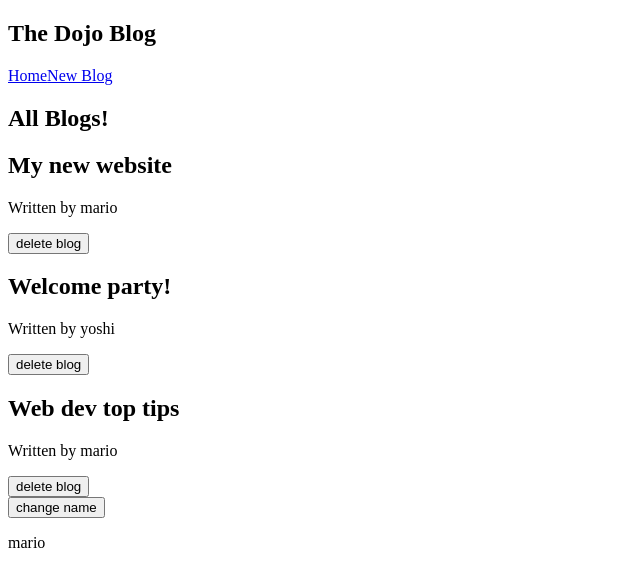
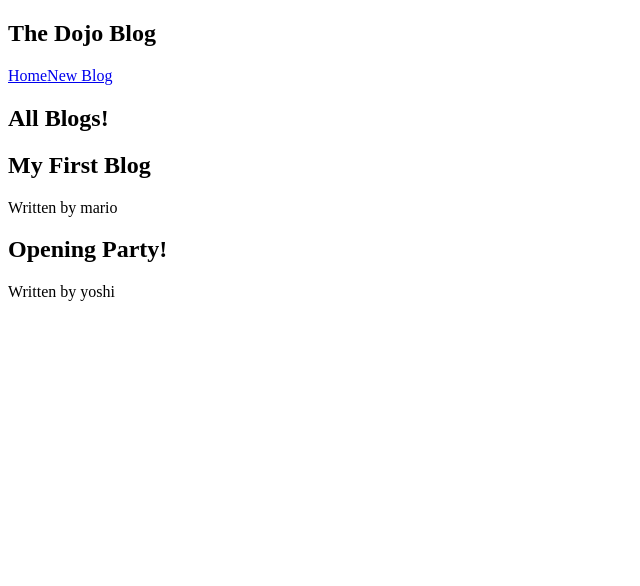
Before and after one commit to Enrige13/dojo-blog, a React (Create React App) app: page / in a window 1280 px wide. Shown: the top 586 px of the page, without its empty margins (0-640 px from the left). Built offline with nearby package versions, Linux system fonts and the light colour scheme; data requests are answered from the project's data file; the HTML template or start-up script is replaced by a standard one.

Commit message:
#17: Fetching Data with useEffect

```diff
--- a/src/BlogList.js
+++ b/src/BlogList.js
@@ -1,4 +1,5 @@
-const BlogList = ({ blogs, title, handleDelete }) => {
+const BlogList = ({ blogs, title, }) => {
+    // handleDelete
     // const blogs = props.blogs
     // const title = props.title
 
@@ -11,7 +12,7 @@
                 <div className="blog-preview" key={blog.id} >
                     <h2>{ blog.title }</h2>
                     <p>Written by { blog.author }</p>
-                    <button onClick={() => handleDelete(blog.id)}>delete blog</button>
+                    {/* <button onClick={() => handleDelete(blog.id)}>delete blog</button> */}
                 </div>
             ))}
         </div>
--- a/src/Home.js
+++ b/src/Home.js
@@ -22,31 +22,35 @@
     // }
 
     // props - const from parent useable in child
-    const [blogs, setBlogs] = useState([
-        { title: 'My new website', body: 'lorem ipsum...', author: 'mario', id: 1 },
-        { title: 'Welcome party!', body: 'lorem ipsum...', author: 'yoshi', id: 2 },
-        { title: 'Web dev top tips', body: 'lorem ipsum...', author: 'mario', id: 3 }
-    ])
+    const [blogs, setBlogs] = useState(null)
 
     const [name, setName] = useState('mario')
 
-    const handleDelete = (id) => {
-        const newBlogs = blogs.filter(blog => blog.id !== id);
-        setBlogs(newBlogs);
-    }
+    // const handleDelete = (id) => {
+    //     const newBlogs = blogs.filter(blog => blog.id !== id);
+    //     setBlogs(newBlogs);
+    // }
 
     useEffect(() => { // runs for every render
         console.log('use effect ran')
-        console.log(name)
-        // console.log(blogs)
-    }, [name]) // empty array, function only runs on the first initial render (once)
+        fetch('http://localhost:8000/blogs')
+            .then(res => {
+                return res.json()
+            })
+            .then(data => {
+                // console.log(data)
+                setBlogs(data)
+            })
+    }, []) // empty array, function only runs on the first initial render (once)
 
     return (
         <div className="home">
-            <BlogList blogs={blogs} title="All Blogs!" handleDelete={handleDelete}/>
+                {/* handleDelete={handleDelete} */}
+            {blogs && <BlogList blogs={blogs} title="All Blogs!" /> }
+            {/* konditional templating in react (blogs &&) */}
 
-            <button onClick={() => setName('luigi')}>change name</button>
-            <p>{ name }</p>
+            {/* <button onClick={() => setName('luigi')}>change name</button>
+            <p>{ name }</p> */}
 
             {/* <BlogList blogs={blogs.filter((blog) => blog.author === 'mario')} title="Mario's blogs" handleDelete={handleDelete}/> */}
 
```
